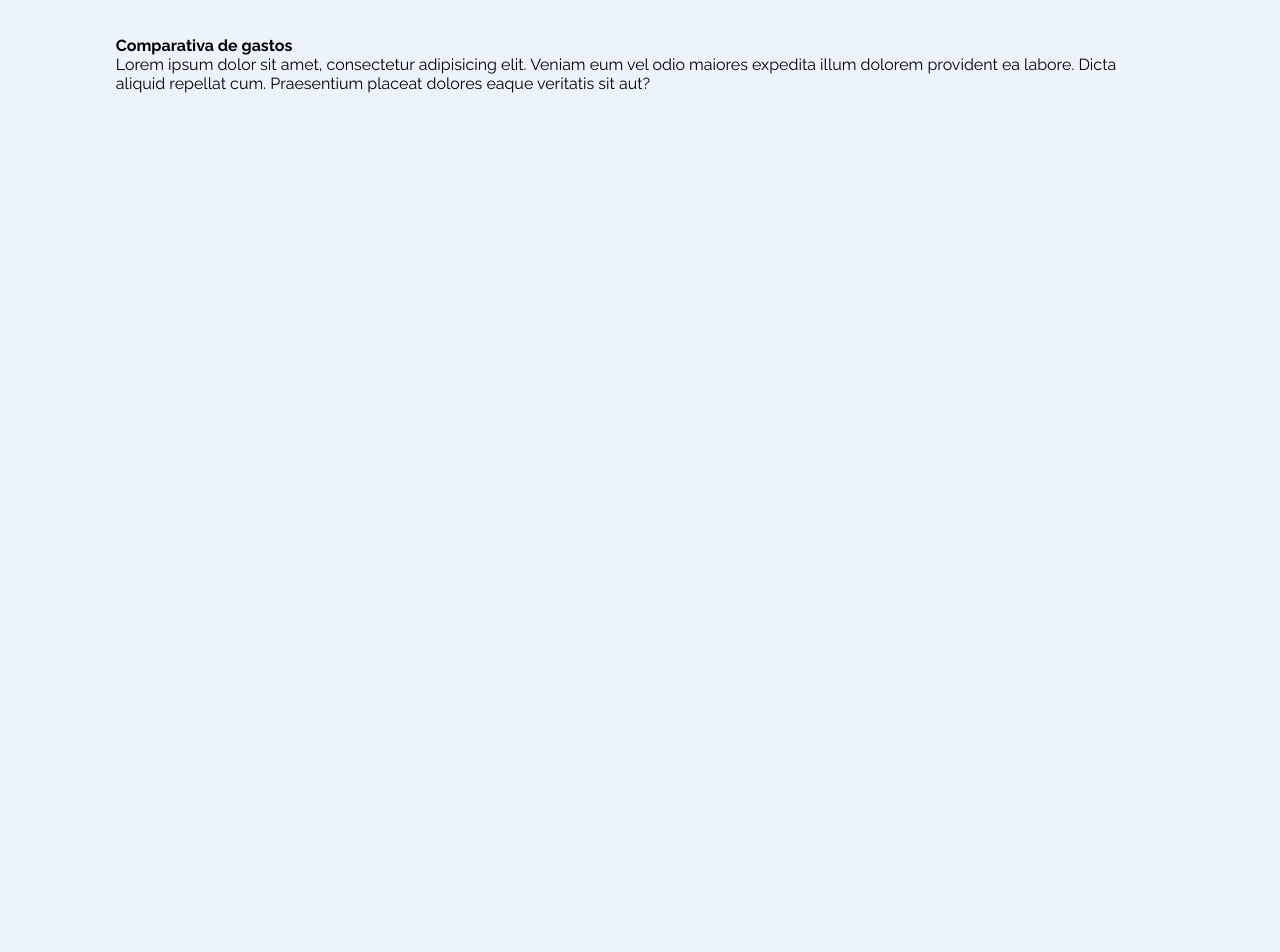
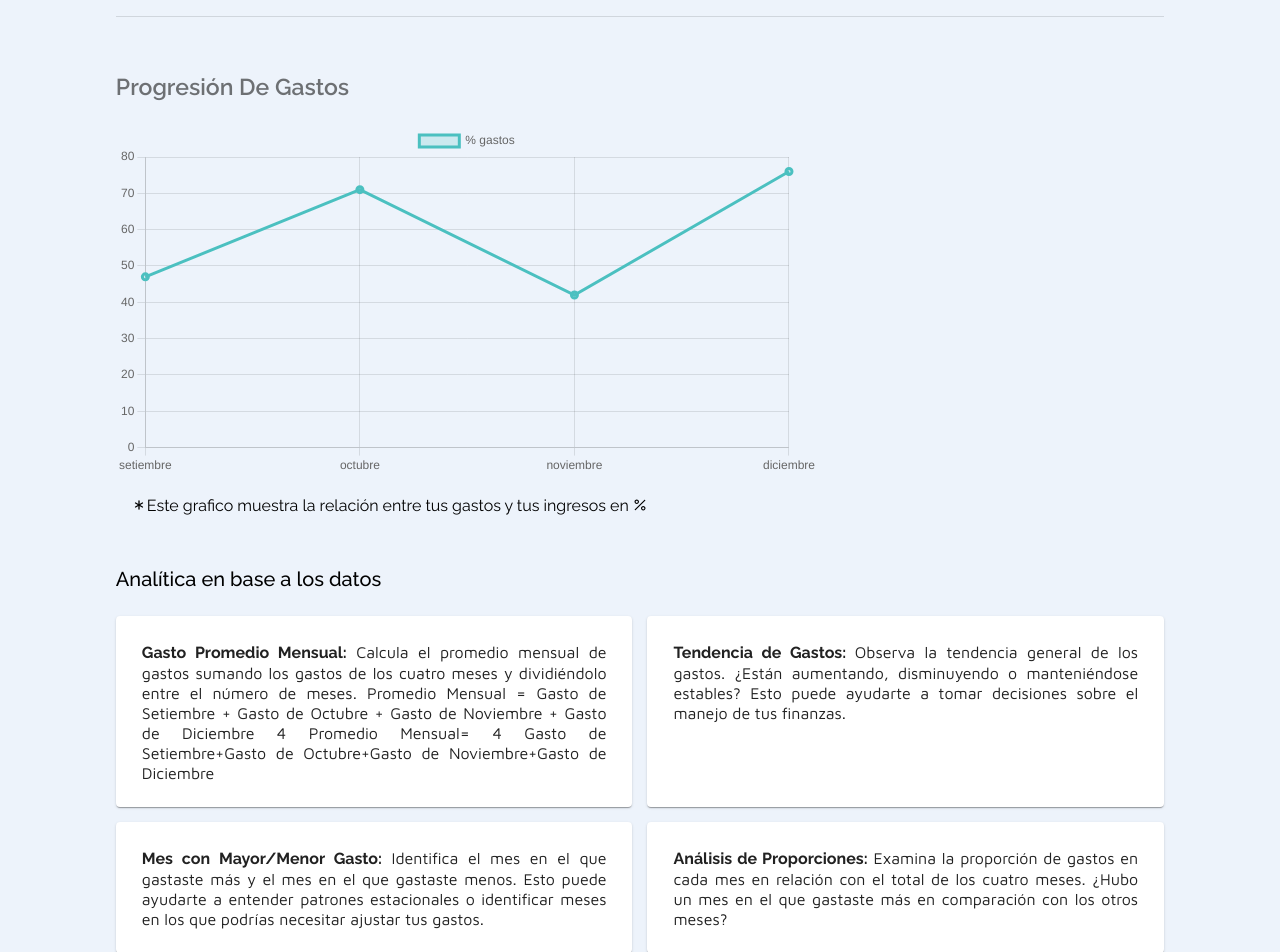
Before and after one commit to cwweb2020/spend-check, a React (Create React App) app: page /saldo in a window 1280 px wide. Shown: the part 1260-2212 px from the top of the page. Before the commit the page ends 1446 px from the top, so only its background shows below. Built offline with nearby package versions, Linux system fonts and the light colour scheme; a web font is replaced by a local one.

Commit message:
agrego grafico a saldoactual / agrego item de analitica al saldoactual

```diff
--- a/src/components/BarChartExample.jsx
+++ b/src/components/BarChartExample.jsx
@@ -148,7 +148,7 @@ const BarChartExample = () => {
         {/* <XAxis dataKey="name" angle={-45} interval={0} textAnchor="end" /> */}
         <YAxis />
         <Tooltip />
-        <Legend />
+        {/* <Legend /> */}
         {/* <Bar dataKey="ingresos" fill="#82ca9d" name="Ingresos" />
         <Bar dataKey="gastos" fill="#8884d8" name="Gastos" /> */}
         {/* este que envuelvo es el que estaba antes columna unica de un solo color */}
--- a/src/components/Card.jsx
+++ b/src/components/Card.jsx
@@ -48,7 +48,7 @@ const Card = ({ icon, title, total }) => {
         <div className="card-wrapper">
           <div className="expenses">
             <h4>{title}</h4>
-            <h5>{total}</h5>
+            <h5>{title !== "Presupuesto" ? total : ""}</h5>
           </div>
           <div className="icon">
             <img
--- a/src/components/SaldoActual.jsx
+++ b/src/components/SaldoActual.jsx
@@ -1,13 +1,17 @@
 import React from "react";
 import { LinearChart } from "./charts/LinearChart";
 import BarChartExample from "./BarChartExample";
-import PieComponent from "./charts/PieComponent";
 import income from "../assets/icons/incomes.svg";
 import outcome from "../assets//icons/outcomes.svg";
 import dollar from "../assets/icons/dollar-sign.svg";
 import Divider from "@mui/material/Divider";
 import saldo from "../assets/icons/rest-saldo.svg";
 import { DataContext } from "../context/provider/DataUserProvider";
+import GastosChart from "./charts/GastosChart";
+import { getPorcentageExpenses } from "../utils/calculations/getPorcentageExpenses";
+import { LuAsterisk } from "react-icons/lu";
+import { AiOutlinePercentage } from "react-icons/ai";
+import { Card, CardContent } from "@mui/material";
 
 //
 //
@@ -18,6 +22,31 @@ const SaldoActual = () => {
   //
   //
   //
+
+  const gastosData = [
+    { label: "setiembre", amount: 500 },
+    { label: "octubre", amount: 750 },
+    { label: "noviembre", amount: 450 },
+    { label: "diciembre", amount: 800 },
+  ];
+
+  //
+  const totalIncomes = 1050;
+  const porcentageArray = [];
+
+  const porcentageFunc = () => {
+    gastosData.map((gasto) => {
+      const percent = getPorcentageExpenses(gasto.amount, totalIncomes);
+      porcentageArray.push({ label: gasto.label, percent });
+    });
+    return porcentageArray;
+  };
+
+  const porcentage = porcentageFunc();
+
+  React.useEffect(() => {
+    porcentageFunc();
+  }, []);
 
   return (
     <>
@@ -33,6 +62,7 @@ const SaldoActual = () => {
               <div className="saldo-linear-contaienr">
                 <LinearChart />
               </div>
+
               <div className="aside-saldo-actual-container">
                 <div className="ingresos">
                   <div className="box1">
@@ -44,6 +74,7 @@ const SaldoActual = () => {
                     1500
                   </p>
                 </div>
+
                 <div className="gastos">
                   <div className="box1">
                     <img src={outcome} alt="" />
@@ -54,6 +85,7 @@ const SaldoActual = () => {
                     600
                   </p>
                 </div>
+
                 <div className="saldo">
                   <div className="box1">
                     <img src={saldo} alt="" />
@@ -91,13 +123,74 @@ const SaldoActual = () => {
             </div>
             <Divider />
             <div className="bottom-compare-categories saldo-bar-container">
-              <h4>Comparativa de gastos</h4>
-              <p>
-                Lorem ipsum dolor sit amet, consectetur adipisicing elit. Veniam
-                eum vel odio maiores expedita illum dolorem provident ea labore.
-                Dicta aliquid repellat cum. Praesentium placeat dolores eaque
-                veritatis sit aut?
-              </p>
+              <h4 className="comparative-title">progresión de gastos</h4>
+
+              <div className="gasto-chart-compare" style={{ width: "67%" }}>
+                <GastosChart data={porcentage} />
+                <p
+                  style={{
+                    padding: "1.25em 0 1.25em 0.93em",
+                    fontSize: "1em",
+                    display: "flex",
+                    alignItems: "center",
+                  }}
+                >
+                  <LuAsterisk /> Este grafico muestra la relación entre tus
+                  gastos y tus ingresos en{" "}
+                  <span style={{ opacity: "0" }}>.</span>{" "}
+                  <AiOutlinePercentage />
+                </p>
+              </div>
+              <h5 className="recomendations-compare-title">
+                Analítica en base a los datos
+              </h5>
+
+              <div className="card-saldo-actual-wrapper">
+                <Card>
+                  <CardContent>
+                    <p className="card-p-content">
+                      <b>Gasto Promedio Mensual:</b> Calcula el promedio mensual
+                      de gastos sumando los gastos de los cuatro meses y
+                      dividiéndolo entre el número de meses. Promedio Mensual =
+                      Gasto de Setiembre + Gasto de Octubre + Gasto de Noviembre
+                      + Gasto de Diciembre 4 Promedio Mensual= 4 Gasto de
+                      Setiembre+Gasto de Octubre+Gasto de Noviembre+Gasto de
+                      Diciembre
+                    </p>
+                  </CardContent>
+                </Card>
+                <Card>
+                  <CardContent>
+                    <p>
+                      <b> Tendencia de Gastos: </b>Observa la tendencia general
+                      de los gastos. ¿Están aumentando, disminuyendo o
+                      manteniéndose estables? Esto puede ayudarte a tomar
+                      decisiones sobre el manejo de tus finanzas.
+                    </p>
+                  </CardContent>
+                </Card>
+                <Card>
+                  <CardContent>
+                    <p>
+                      <b> Mes con Mayor/Menor Gasto:</b> Identifica el mes en el
+                      que gastaste más y el mes en el que gastaste menos. Esto
+                      puede ayudarte a entender patrones estacionales o
+                      identificar meses en los que podrías necesitar ajustar tus
+                      gastos.
+                    </p>
+                  </CardContent>
+                </Card>
+                <Card>
+                  <CardContent>
+                    <p>
+                      <b> Análisis de Proporciones:</b> Examina la proporción de
+                      gastos en cada mes en relación con el total de los cuatro
+                      meses. ¿Hubo un mes en el que gastaste más en comparación
+                      con los otros meses?
+                    </p>
+                  </CardContent>
+                </Card>
+              </div>
             </div>
           </div>
         </div>
--- /dev/null
+++ b/src/components/charts/GastosChart.jsx
@@ -0,0 +1,53 @@
+import React, { useEffect, useRef } from "react";
+import Chart from "chart.js/auto";
+
+const GastosChart = ({ data }) => {
+  const chartRef = useRef(null);
+
+  useEffect(() => {
+    let myChart = null;
+
+    if (chartRef && chartRef.current) {
+      const ctx = chartRef.current.getContext("2d");
+
+      // Destruir el gráfico existente si hay uno
+      if (myChart) {
+        myChart.destroy();
+      }
+
+      myChart = new Chart(ctx, {
+        type: "line",
+        data: {
+          labels: data.map((el) => el.label),
+          datasets: [
+            {
+              label: "% gastos",
+              data: data.map((el) => el.percent),
+              backgroundColor: "rgba(75, 192, 192, 0.2)",
+              borderColor: "rgba(75, 192, 192, 1)",
+              borderWidth: 3,
+            },
+          ],
+        },
+        options: {
+          scales: {
+            y: {
+              beginAtZero: true,
+            },
+          },
+        },
+      });
+    }
+
+    return () => {
+      // Limpiar al desmontar el componente
+      if (myChart) {
+        myChart.destroy();
+      }
+    };
+  }, [data]);
+
+  return <canvas ref={chartRef} width="400" height="200" />;
+};
+
+export default GastosChart;
--- a/src/components/charts/LinearChart.jsx
+++ b/src/components/charts/LinearChart.jsx
@@ -95,7 +95,7 @@ export const data = {
       fill: true,
       label: "Gastos",
       data: egresosMensuales,
-      backgroundColor: "rgba(255, 99, 132, 0.5)", // Puedes cambiar el color
+      backgroundColor: "#607d8b78", // Puedes cambiar el color
       pointRadius: 10,
       borderColor: "rgba(255,99,132,1)", // Puedes cambiar el color
     },
--- a/src/styles/saldoAcutal.scss
+++ b/src/styles/saldoAcutal.scss
@@ -103,7 +103,7 @@
 
         .saldo-bar-icons-most-expenses {
           display: grid;
-          grid-template-columns: 60% 1fr;
+          grid-template-columns: 67% 1fr;
 
           .saldo-bar-chart-wrapper {
             // width: 60%;
@@ -135,6 +135,57 @@
           }
         }
       }
+
+      .bottom-compare-categories {
+        .comparative-title {
+          @include customFontSub;
+          margin: 0 0 1.1em 0;
+          text-transform: capitalize;
+        }
+
+        .gasto-chart-compare {
+          margin: 0 0 2em 0;
+        }
+        .recomendations-compare-title {
+          font-size: 1.25em;
+          font-weight: 500;
+          margin-bottom: 1.25em;
+        }
+        // ul {
+        //   list-style: none;
+        //   padding: 1.25em;
+        //   width: 75%;
+
+        //   background: white;
+        //   border-radius: 9px;
+
+        //   li {
+        //     text-align: justify;
+        //     margin-bottom: 1.25em;
+        //     line-height: 1.37em;
+        //     font-family: system-ui, -apple-system, BlinkMacSystemFont,
+        //       "Segoe UI", Roboto, Oxygen, Ubuntu, Cantarell, "Open Sans",
+        //       "Helvetica Neue", sans-serif;
+        //     font-size: 1.1em;
+        //   }
+        // }
+
+        .card-saldo-actual-wrapper {
+          display: grid;
+          grid-template-columns: 1fr 1fr;
+          grid-gap: 15px;
+
+          > div {
+            p {
+              text-align: justify;
+              font-family: $font-maven;
+              line-height: 20px;
+              padding: 10px 10px 0 10px;
+              font-size: 1em;
+            }
+          }
+        }
+      }
     }
   }
 }
--- /dev/null
+++ b/src/utils/calculations/getPorcentageExpenses.js
@@ -0,0 +1,7 @@
+//
+//
+
+export const getPorcentageExpenses = (expenses, incomes) => {
+  const porcentage = Math.floor((expenses * 100) / incomes);
+  return porcentage;
+};
```
Also changed, not shown: src/components/CardsContainer.jsx (+20 -2 lines), src/utils/GastosChartDataSave.jsx (added, +53 -0 lines).
